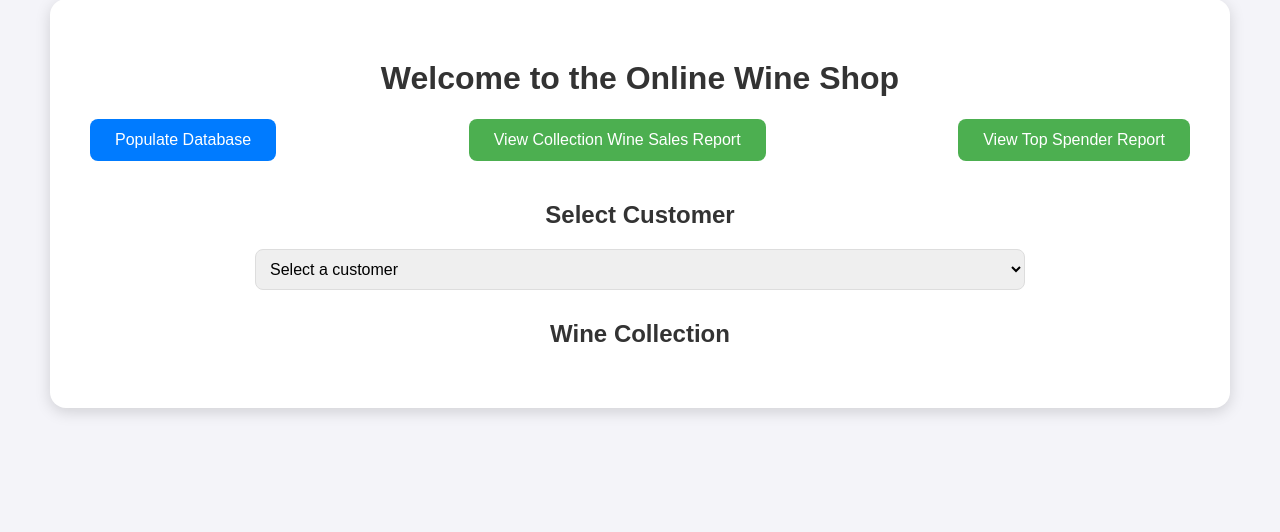
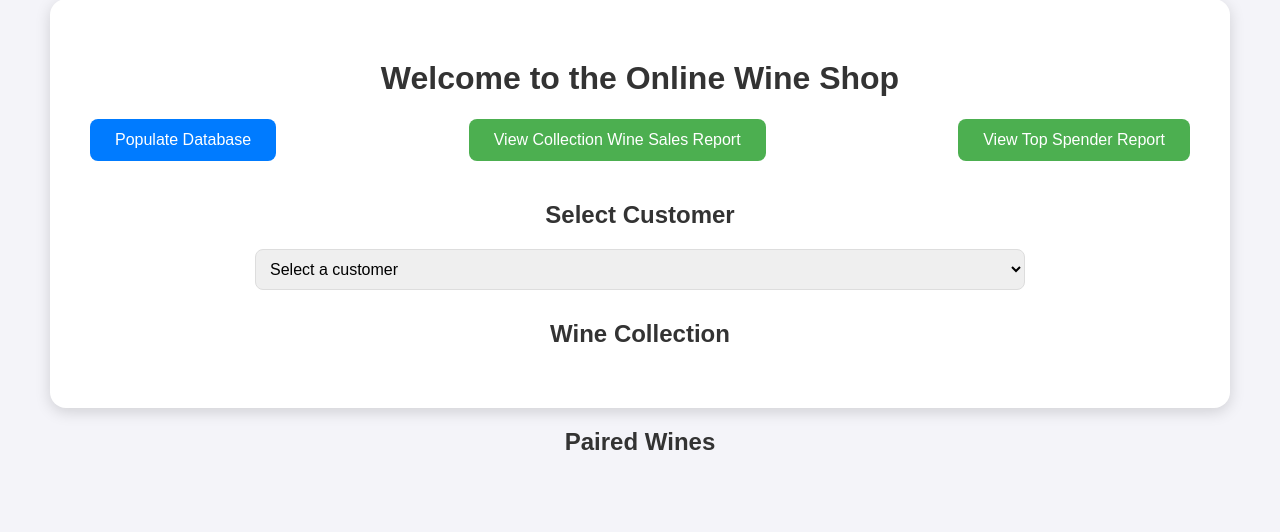
Before and after one commit to lytvyn108/docker-project, a Flask app: page / in a window 1280 px wide. Shown: the part 21-553 px from the top of the page. Run offline with Flask 3, Linux system fonts and the light colour scheme; data that the repository does not hold is empty.

Commit message:
Add paired wines API and update UI to display paired wines

```diff
--- a/app/app.py
+++ b/app/app.py
@@ -485,6 +485,21 @@ def wine_detail(wine_id):
         app.logger.error(f"Error fetching wine details: {e}")
         return jsonify({"error": str(e)}), 500
 
+@app.route("/api/paired-wines", methods=["GET"])
+def get_paired_wines():
+    conn = get_db_connection()
+    cursor = conn.cursor(dictionary=True)
+
+    cursor.execute("""
+        SELECT w1.wineID as wineID1, w1.name as wineName1, w2.wineID as wineID2, w2.name as wineName2
+        FROM IsPaired ip
+        JOIN Wine w1 ON ip.wineID1 = w1.wineID
+        JOIN Wine w2 ON ip.wineID2 = w2.wineID
+    """)
+    paired_wines = cursor.fetchall()
+    conn.close()
+    return jsonify(paired_wines)
+
 @app.route("/collection-wine-report")
 def collection_wine_report_page():
     try:
--- a/app/templates/index.html
+++ b/app/templates/index.html
@@ -144,6 +144,13 @@
         </div>
     </div>
 
+    <div>
+        <h2>Paired Wines</h2>
+        <div class="paired-wines" id="paired-wines">
+            <p>Loading paired wines...</p>
+        </div>
+    </div>
+
     <script>
         function populateDatabase() {
             fetch('/populate-database', { method: 'POST' })
@@ -152,6 +159,7 @@
                         alert("Database populated successfully!");
                         loadCustomers();
                         loadWines();
+                        loadPairedWines();
                     } else {
                         alert("Failed to populate the database.");
                     }
@@ -205,13 +213,33 @@
                     `;
 
                     wineCard += `
-                        <button onclick="addToCart(${wine.wineID})">Add to Cart</button>
+                        <button onclick="addToCart(${wine.wineID})">Buy Now</button>
                     </div>`;
                     wineList.innerHTML += wineCard;
                 });
 
             } else {
                 alert("Failed to load wines.");
+            }
+        }
+
+        async function loadPairedWines() {
+            const response = await fetch('/api/paired-wines');
+            if (response.ok) {
+                const pairedWines = await response.json();
+                const pairedWinesList = document.getElementById("paired-wines");
+                pairedWinesList.innerHTML = "";
+
+                pairedWines.forEach(pair => {
+                    let pairCard = `
+                        <div class="pair-card">
+                            <p>${pair.wineName1} is paired with ${pair.wineName2}</p>
+                        </div>
+                    `;
+                    pairedWinesList.innerHTML += pairCard;
+                });
+            } else {
+                alert("Failed to load paired wines.");
             }
         }
 
@@ -233,16 +261,17 @@
             });
 
             if (response.ok) {
-                alert("Wine added to cart successfully!");
+                alert("Wine was bought successfully!");
             } else {
                 const error = await response.json();
-                alert("Failed to add wine to cart: " + error.message);
+                alert("Failed to buy wine: " + error.message);
             }
         }
 
         document.addEventListener("DOMContentLoaded", () => {
             loadCustomers();
             loadWines();
+            loadPairedWines();
         });
     </script>
 </body>
```
